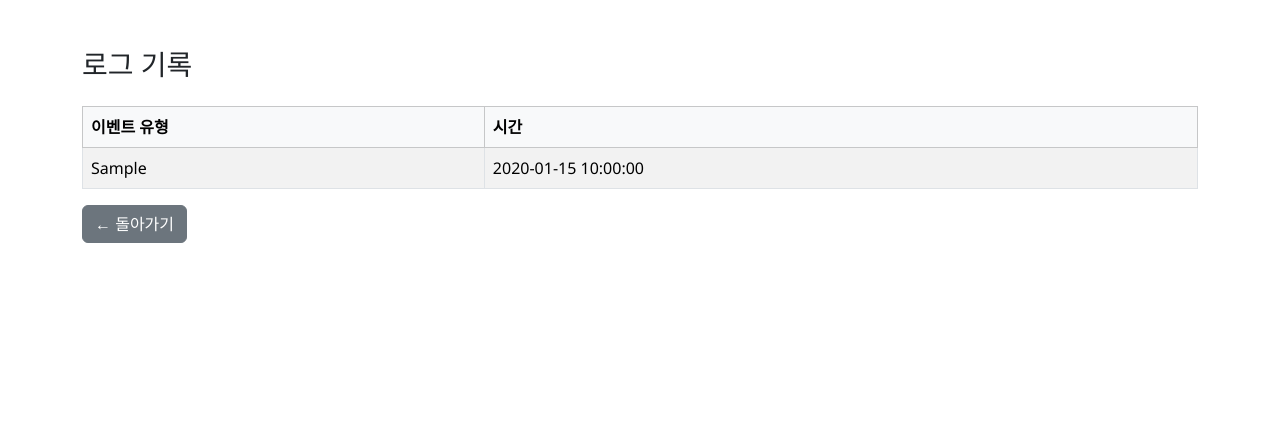
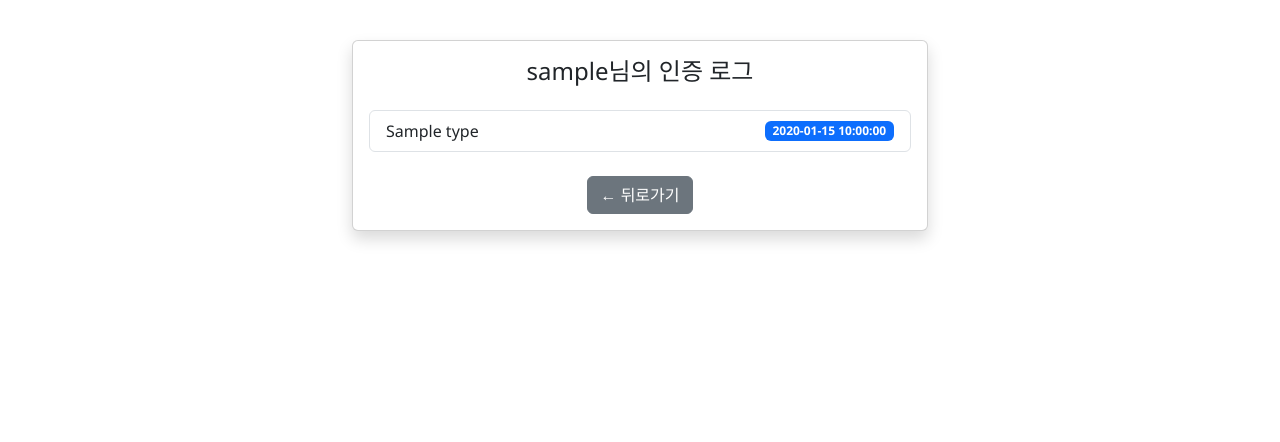
Before and after one commit to Sanddalggi/raspberryflask, a Flask app: template templates/logs.html in a window 1280 px wide. Shown: the top 442 px of the page. After the commit the page ends 242 px from the top, so only its background shows below. Run offline with Flask 3, Linux system fonts and the light colour scheme; the template is opened without the code that fills it: most values are stand-ins (such as "Sample title", 1, 10 or a date in 2020).

Commit message:
edit main

```diff
--- a/app.py
+++ b/app.py
@@ -254,21 +254,27 @@ def logs():
         return redirect(url_for('login'))
 
     userid = session['user']
-
     conn = get_db_connection()
     cursor = conn.cursor(dictionary=True)
 
-    cursor.execute("SELECT id FROM users WHERE userid = %s", (userid,))
+    cursor.execute("SELECT username, face_updated_at, palm_updated_at, motion_updated_at FROM users WHERE userid = %s", (userid,))
     user = cursor.fetchone()
-    if not user:
-        return "사용자 정보를 찾을 수 없습니다."
+    conn.close()
 
-    user_id = user["id"]
-    cursor.execute("SELECT event_type, timestamp FROM logs WHERE userid = %s ORDER BY timestamp DESC", (userid,))
-    log_entries = cursor.fetchall()
+    logs = []
 
-    conn.close()
-    return render_template('logs.html', logs=log_entries)
+    if user['face_updated_at']:
+        logs.append({"type": "얼굴 인증", "timestamp": user['face_updated_at']})
+    if user['palm_updated_at']:
+        logs.append({"type": "손바닥 인증", "timestamp": user['palm_updated_at']})
+    if user['motion_updated_at']:
+        logs.append({"type": "모션 인증", "timestamp": user['motion_updated_at']})
+
+    # 최신순 정렬
+    logs = sorted(logs, key=lambda x: x['timestamp'], reverse=True)
+
+    return render_template("logs.html", username=user['username'], logs=logs)
+
 
 # ------------------------- Upload data -------------------------
 @app.route('/upload_face_data', methods=['POST'])
--- a/static/style/style.css
+++ b/static/style/style.css
@@ -49,3 +49,7 @@ body {
       max-height: 300px;
       object-fit: cover;
     }
+.log-card {
+      max-width: 600px;
+      margin: 40px auto;
+    }
--- a/templates/logs.html
+++ b/templates/logs.html
@@ -1,31 +1,35 @@
 <!DOCTYPE html>
 <html lang="ko">
 <head>
-    <meta charset="UTF-8">
-    <title>로그 기록</title>
-    <link href="https://cdn.jsdelivr.net/npm/bootstrap@5.3.3/dist/css/bootstrap.min.css" rel="stylesheet">
-    <link href="{{ url_for('static', filename='style/style.css') }}" rel="stylesheet">
+  <meta charset="UTF-8">
+  <title>Log</title>
+  <link href="https://cdn.jsdelivr.net/npm/bootstrap@5.3.0/dist/css/bootstrap.min.css" rel="stylesheet">
+  <link href="{{ url_for('static', filename='style/style.css') }}" rel="stylesheet">
 </head>
 <body>
-<div class="container mt-5">
-    <h3 class="mb-4">로그 기록</h3>
-    <table class="table table-striped table-bordered">
-        <thead class="table-light">
-            <tr>
-                <th>이벤트 유형</th>
-                <th>시간</th>
-            </tr>
-        </thead>
-        <tbody>
-        {% for log in logs %}
-            <tr>
-                <td>{{ log.event_type }}</td>
-                <td>{{ log.timestamp.strftime('%Y-%m-%d %H:%M:%S') }}</td>
-            </tr>
-        {% endfor %}
-        </tbody>
-    </table>
-    <a href="{{ url_for('main') }}" class="btn btn-secondary">← 돌아가기</a>
-</div>
+  <div class="container log-card">
+    <div class="card shadow">
+      <div class="card-body">
+        <h4 class="card-title mb-4 text-center">{{ username }}님의 인증 로그</h4>
+
+        {% if logs %}
+          <ul class="list-group">
+            {% for log in logs %}
+              <li class="list-group-item d-flex justify-content-between align-items-center">
+                {{ log.type }}
+                <span class="badge bg-primary">{{ log.timestamp }}</span>
+              </li>
+            {% endfor %}
+          </ul>
+        {% else %}
+          <p class="text-muted text-center mt-4">아직 인증 기록이 없습니다.</p>
+        {% endif %}
+
+        <div class="text-center mt-4">
+          <a href="{{ url_for('main') }}" class="btn btn-secondary">← 뒤로가기</a>
+        </div>
+      </div>
+    </div>
+  </div>
 </body>
 </html>
--- a/templates/main.html
+++ b/templates/main.html
@@ -22,8 +22,7 @@
         <div class="d-grid gap-4">
           <a href="{{ url_for('mypage') }}" class="btn btn-primary">마이페이지</a>
           <a href="" class="btn btn-primary">인증데이터 등록</a>
-          <a href="" class="btn btn-primary">인증방식 설정</a>
-          <a href="" class="btn btn-primary">로그 보기</a>
+          <a href="{{ url_for('logs') }}" class="btn btn-primary">로그 보기</a>
           <a href="{{ url_for('show_qr', userid=user.userid)}}" class="btn btn-primary">QR 보기</a>
         </div>
       </div>
```
